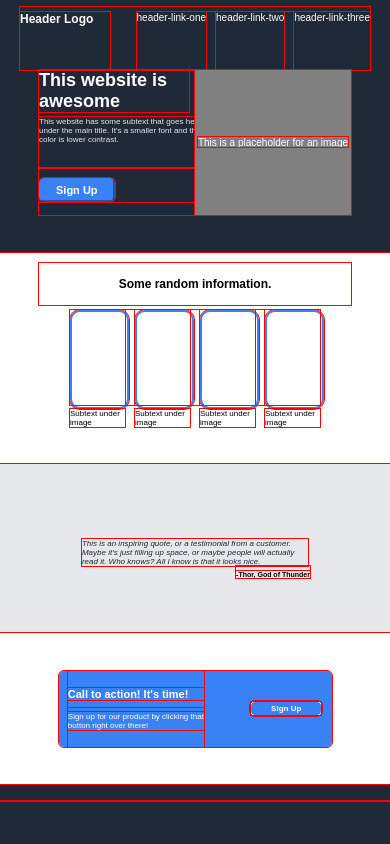
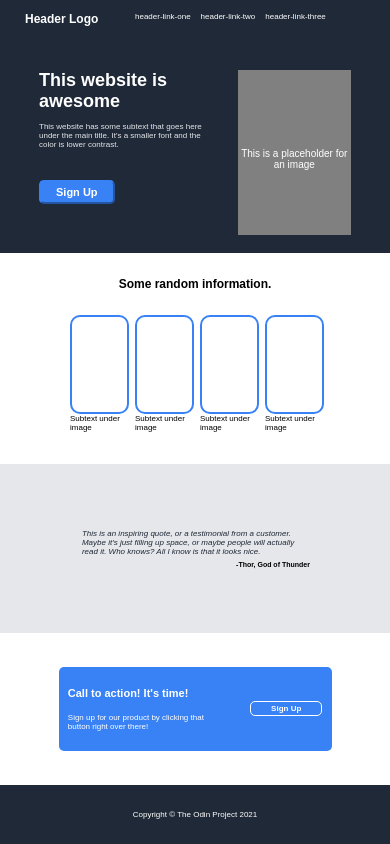
Before and after one commit to PaintedPorch/odin_landing_page, a plain HTML site: page index.html in a window 390 px wide. Drawn offline with Linux system fonts and the light colour scheme.

Commit message:
Add Footer

```diff
--- a/index.html
+++ b/index.html
@@ -78,7 +78,7 @@
             </div>
         </div>
         <footer class="footer">
-            <p class="footer_text"></p>
+            <p class="footer_text">Copyright &#169; The Odin Project 2021</p>
         </footer>
     </div>
 </body>
--- a/style.css
+++ b/style.css
@@ -1,7 +1,3 @@
-* {
-    outline: 1px solid red;
-}
-
 body {
     min-height: 100vh;
     min-width: 100vw;
@@ -244,7 +240,7 @@ body {
 
 .cta_blue_bg {
     width: 70%;
-    height: 50%;
+    height: 55%;
     background-color: #3882F6;
     border-radius: 5px;
     display: flex;
@@ -255,7 +251,7 @@ body {
 .cta_signee_box {
     width: 100px;
     height: 20px;
-    border: 1px solid white;
+    border: 1.5px solid white;
     border-radius: 5px;
     margin-left: 10%;
 }
@@ -311,6 +307,16 @@ body {
     height: 7%;
     width: 100%;
     background-color: #1F2937;
+    display: flex;
+    justify-content: center;
+    align-items: center;
+}
+
+.footer_text {
+    color: white;
+    font-size: 10px;
+    font-family: sans-serif;
+    margin: 0;
 }
 
 @media (max-width: 760px) {
@@ -336,13 +342,28 @@ body {
     .cta_subheader_text {
         font-size: 7px;
     }
+    .footer_text {
+        font-size: 9px;
+    }
+    .header_content {
+        height: 65%;
+    }
+    .upper_button {
+        margin: 0;
+    }
 }
 @media (max-width: 600px) {
+    .quoter_text {
+        font-size: 11px;
+    }
     .cta_header_text {
         font-size: 7px;
     }
     .cta_subheader_text {
         font-size: 5px;
+    }
+    .footer_text {
+        font-size: 8px;
     }
 }
 @media (max-width: 850px) {
@@ -359,21 +380,19 @@ body {
 @media (max-width: 550px) {
     .header_text_sub {
         font-size: 8px;
+        margin-top: 10px;
     }
     .cards_title_text {
         font-size: 12px;
     }
-    .cards {
-        margin-top: 5px;
+    .header_text {
+        width: 65%;
     }
-    .quote_text {
-        font-size: 11px;
+    .link {
+        font-size: 9px;
     }
-    .quoter_text {
-        font-size: 10px;
-    }
-    .quote {
-        margin-top: 20px;
+    .header_content {
+        margin: 0 calc(auto - 20px);
     }
 }
 @media (max-width: 400px) {
@@ -390,6 +409,21 @@ body {
         width: 70px;
         height: 13px;
     }
+    .header_text {
+        width: 70%;
+    }
+    .img_placeholder {
+        margin-left: 10px;
+    }
+    .link {
+        font-size: 8px;
+    }
+    .links {
+        margin-left: 20px;
+    }
+    .logo_text {
+        margin-left: 5px;
+    }
 }
 
 @media (min-width: 1000px) {
@@ -402,14 +436,25 @@ body {
         margin-right: 60px;
     }
 }
+@media (min-width: 1275px) {
+    .header_text_main {
+        margin-bottom: 10px;
+    }
+}
 @media (min-width: 1400px) {
     .quoter {
         margin-right: 80px;
+    }
+    .header_text_main {
+        margin-bottom: 20px;
     }
 }
 @media (min-width: 1600px) {
     .quoter {
         margin-right: 140px;
+    }
+    .header_text_main {
+        margin-bottom: 30px;
     }
 }
 @media (min-width: 1800px) {
```
